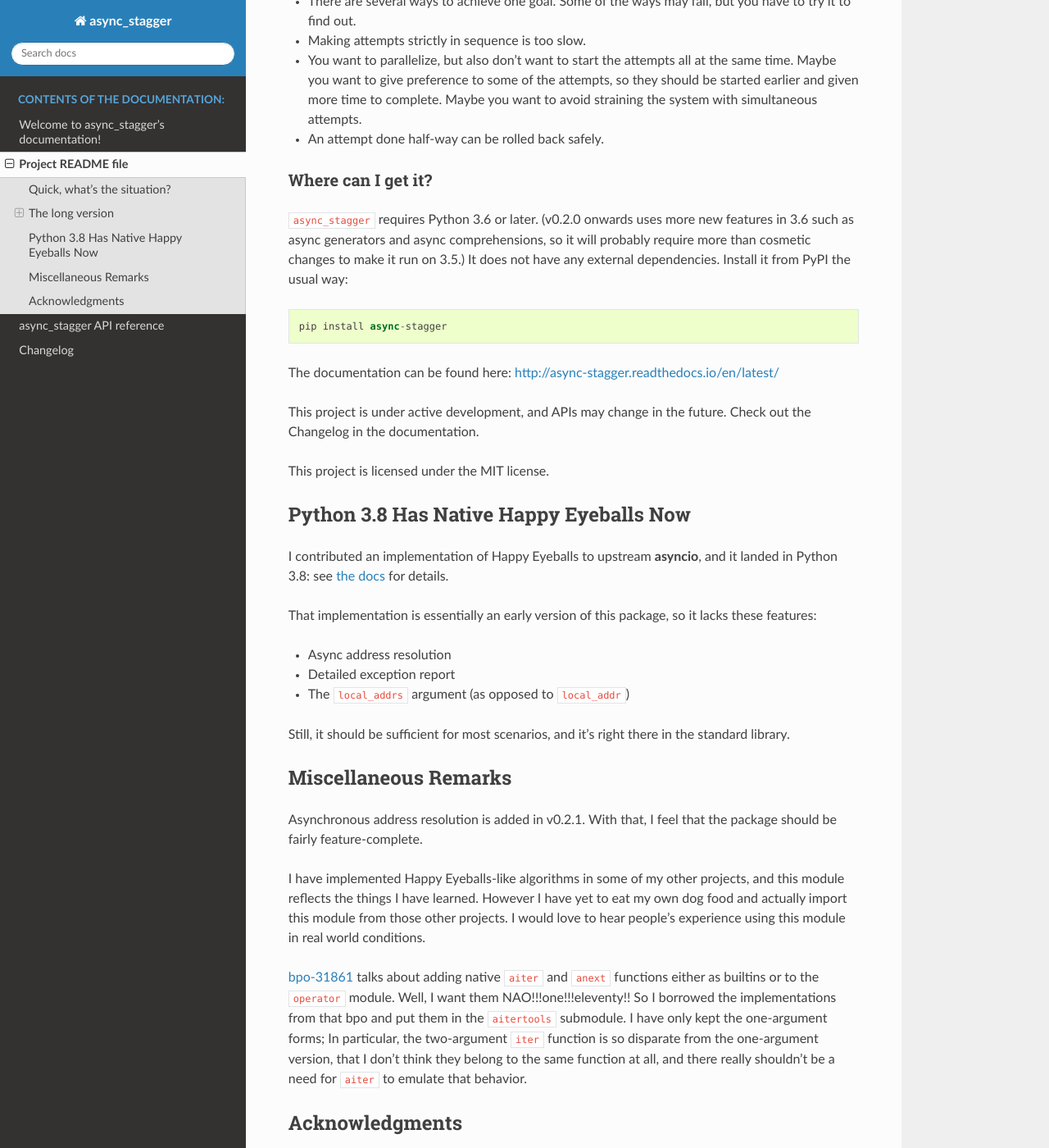
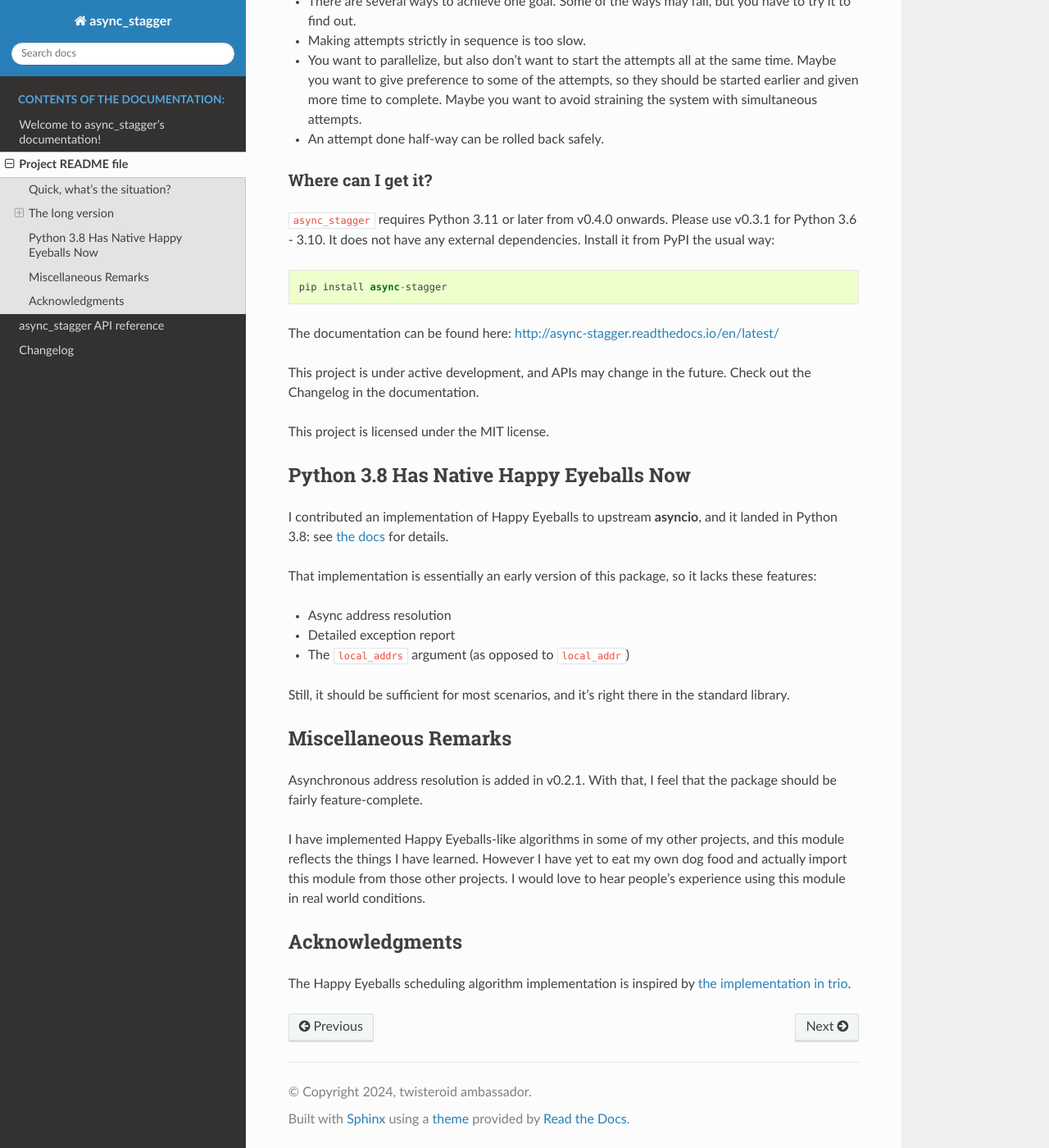
Before and after one commit to twisteroidambassador/async_stagger, a Sphinx documentation site: the page built from docs/readme_link.rst, in a window 1280 px wide and 1400 px high, scrolled down 1548 px. Shown: the whole window at 82% size. Built offline with Sphinx 7.4.7 and the Read the Docs theme 2.0.0, drawn with Linux system fonts in a browser that asks for light colours.

```diff
--- a/README.rst
+++ b/README.rst
@@ -94,10 +94,8 @@ logic as a reusable block: ``staggered_race``. It can be use when:
 Where can I get it?
 -------------------
 
-``async_stagger`` requires Python 3.6 or later.
-(v0.2.0 onwards uses more new features in 3.6 such as async generators and
-async comprehensions, so it will probably require more than cosmetic changes
-to make it run on 3.5.)
+``async_stagger`` requires Python 3.11 or later from v0.4.0 onwards.
+Please use v0.3.1 for Python 3.6 - 3.10.
 It does not have any external dependencies.
 Install it from PyPI the usual way::
 
@@ -142,15 +140,6 @@ eat my own dog food and actually import this module from those other projects.
 I would love to hear people's experience using this module in real world
 conditions.
 
-`bpo-31861 <https://bugs.python.org/issue31861>`_ talks about adding native
-``aiter`` and ``anext`` functions either as builtins or to the ``operator``
-module. Well, I want them NAO!!!one!!!eleventy!! So I borrowed the
-implementations from that bpo and put them in the ``aitertools`` submodule.
-I have only kept the one-argument forms; In particular, the two-argument
-``iter`` function is so disparate from the one-argument version, that I don't
-think they belong to the same function at all, and there really shouldn't be
-a need for ``aiter`` to emulate that behavior.
-
 
 Acknowledgments
 ===============
--- a/docs/changelog.rst
+++ b/docs/changelog.rst
@@ -1,11 +1,14 @@
 Changelog
 #########
 
-Unreleased
+v0.4.0
 ==========
 
 Started using features in Python 3.11.
 As a result, dropped support for Python 3.10 and lower.
+
+Factored out resolvers from the main connection logic.
+Resolvers can now be customized and plugged into `open_connection` and friends.
 
 Removed :func:`~async_stagger.aitertools.aiter`
 and :func:`~async_stagger.aitertools.anext`
```
Also changed, not shown: setup.py (+5 -7 lines).
